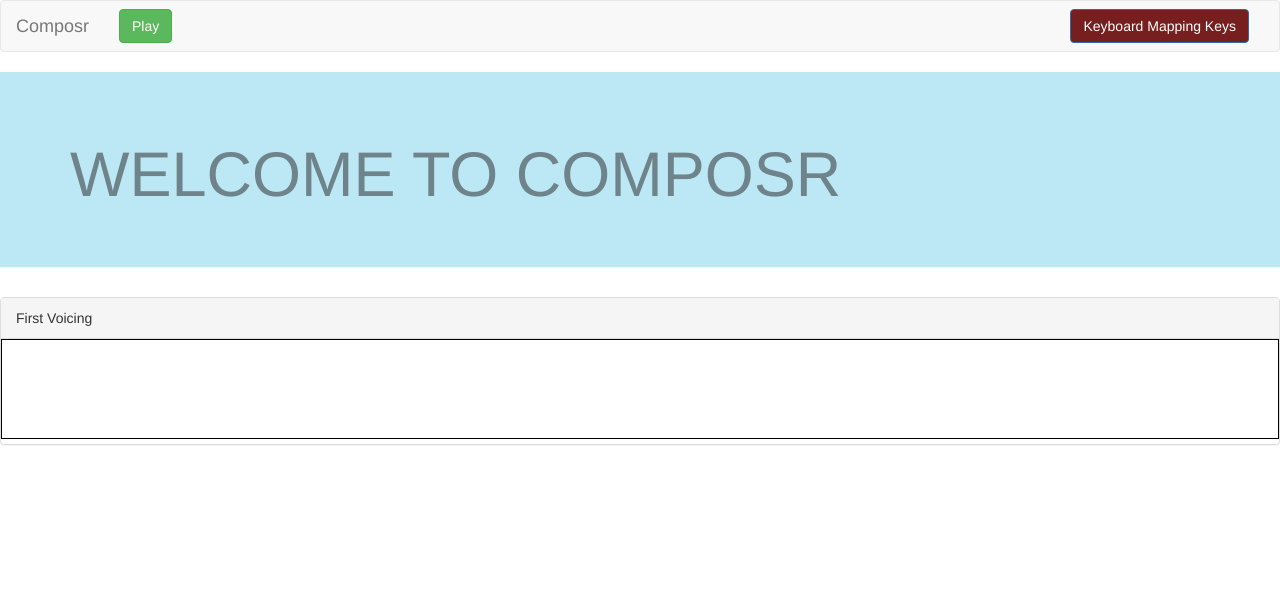
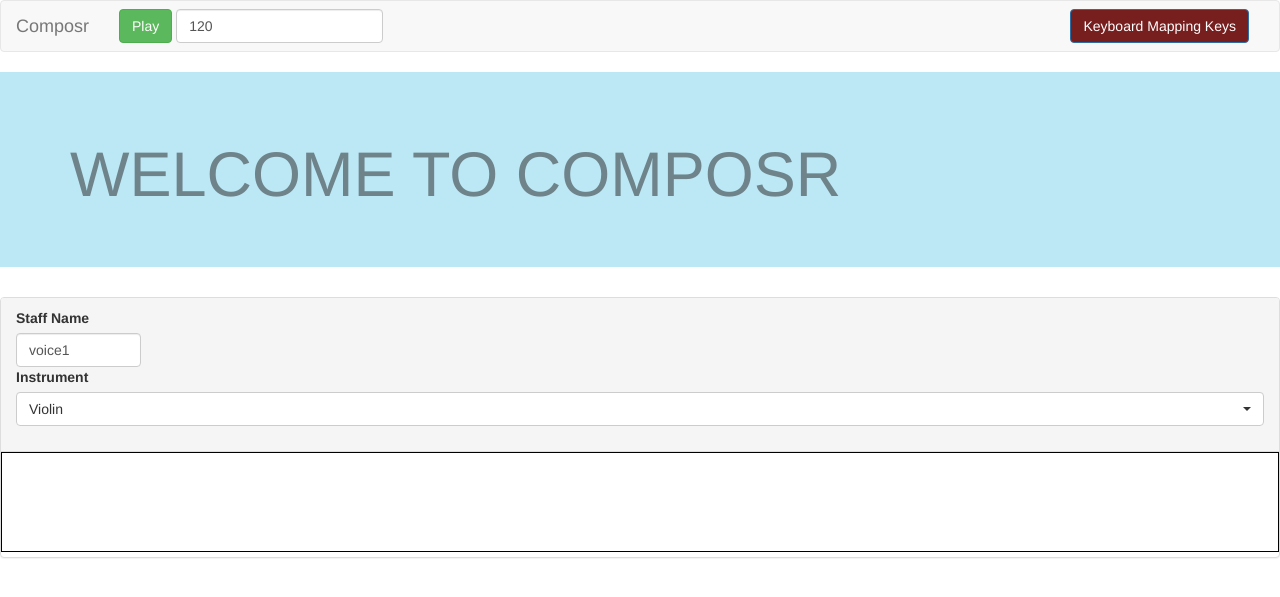
Before and after one commit to raffy4284/Music158Project, a Django app: page /m158/ in a window 1280 px wide. Shown: the top 597 px of the page. Run offline with Django 3.2, Linux system fonts and the light colour scheme; parts of the project's set-up code (start-up, migrations or seed data) failed here and were passed over; some libraries are stand-ins or nearby versions; some web fonts are replaced.

Commit message:
almost done

```diff
--- a/musicInterface/static/musicInterface/style.js
+++ b/musicInterface/static/musicInterface/style.js
@@ -7,8 +7,8 @@
 var play = document.getElementById("play");
 var numStaves = 1;
 $("#play").submit(function(e){
-  console.log("FLAG");
-  var score = Array();
+  var tempo = document.getElementById("tempo").value
+  var score = {};
   var max = {};
   for(var i = 0; i < numStaves; i++){
     var notes = document.getElementById("staff1").value;
@@ -17,7 +17,7 @@ $("#play").submit(function(e){
       switch(notes[j]){
         case "@":
           items = {};
-          items["notes"] = 48;
+          items["notes"] = 57;
           items["dur"] = 0.0625;
           items["vel"] = 1;
           max[bar] = items
@@ -25,7 +25,7 @@ $("#play").submit(function(e){
           break;
         case "A":
           items = {};
-          items["notes"] = 50;
+          items["notes"] = 59;
           items["dur"] = 0.0625;
           items["vel"] = 1;
           max[bar] = items
@@ -33,7 +33,7 @@ $("#play").submit(function(e){
           break;
         case "B":
           items = {};
-          items["notes"] = 52;
+          items["notes"] = 60;
           items["dur"] = 0.0625;
           items["vel"] = 1;
           max[bar] = items
@@ -41,7 +41,7 @@ $("#play").submit(function(e){
           break;
         case "C":
           items = {};
-          items["notes"] = 53;
+          items["notes"] = 62;
           items["dur"] = 0.0625;
           items["vel"] = 1;
           max[bar] = items
@@ -49,15 +49,15 @@ $("#play").submit(function(e){
           break;
         case "D":
           items = {};
-          items["notes"] = 55;
+          items["notes"] = 64;
           items["dur"] = 0.0625;
           items["vel"] = 1;
           max[bar] = items
           bar+=1;
           break;
-         case "E":
+        case "E":
           items = {};
-          items["notes"] = 57;
+          items["notes"] = 65;
           items["dur"] = 0.0625;
           items["vel"] = 1;
           max[bar] = items
@@ -65,7 +65,7 @@ $("#play").submit(function(e){
           break;
         case "F":
           items = {};
-          items["notes"] = 59;
+          items["notes"] = 67;
           items["dur"] = 0.0625;
           items["vel"] = 1;
           max[bar] = items
@@ -73,7 +73,7 @@ $("#play").submit(function(e){
           break;
         case "G":
           items = {};
-          items["notes"] = 60;
+          items["notes"] = 69;
           items["dur"] = 0.0625;
           items["vel"] = 1;
           max[bar] = items
@@ -81,7 +81,7 @@ $("#play").submit(function(e){
           break;
         case "H":
           items = {};
-          items["notes"] = 62;
+          items["notes"] = 71;
           items["dur"] = 0.0625;
           items["vel"] = 1;
           max[bar] = items
@@ -89,7 +89,7 @@ $("#play").submit(function(e){
           break;
         case "I":
           items = {};
-          items["notes"] = 64;
+          items["notes"] = 72;
           items["dur"] = 0.0625;
           items["vel"] = 1;
           max[bar] = items
@@ -97,7 +97,7 @@ $("#play").submit(function(e){
           break;
         case "J":
           items = {};
-          items["notes"] = 65;
+          items["notes"] = 74;
           items["dur"] = 0.0625;
           items["vel"] = 1;
           max[bar] = items
@@ -105,7 +105,7 @@ $("#play").submit(function(e){
           break;
         case "K":
           items = {};
-          items["notes"] = 67;
+          items["notes"] = 76;
           items["dur"] = 0.0625;
           items["vel"] = 1;
           max[bar] = items
@@ -113,7 +113,7 @@ $("#play").submit(function(e){
           break;
         case "L":
           items = {};
-          items["notes"] = 69;
+          items["notes"] = 77;
           items["dur"] = 0.0625;
           items["vel"] = 1;
           max[bar] = items
@@ -121,7 +121,7 @@ $("#play").submit(function(e){
           break;
         case "M":
           items = {};
-          items["notes"] = 71;
+          items["notes"] = 79;
           items["dur"] = 0.0625;
           items["vel"] = 1;
           max[bar] = items
@@ -129,8 +129,408 @@ $("#play").submit(function(e){
           break;
         case "N":
           items = {};
+          items["notes"] = 81;
+          items["dur"] = 0.0625;
+          items["vel"] = 1;
+          max[bar] = items
+          bar+=1;
+          break;
+        case "P":
+          items = {};
+          items["notes"] = 57;
+          items["dur"] = 0.25;
+          items["vel"] = 1;
+          max[bar] = items
+          bar+=1;
+          break;
+        case "Q":
+          items = {};
+          items["notes"] = 59;
+          items["dur"] = 0.25;
+          items["vel"] = 1;
+          max[bar] = items
+          bar+=1;
+          break;
+        case "R":
+          items = {};
+          items["notes"] = 60;
+          items["dur"] = 0.25;
+          items["vel"] = 1;
+          max[bar] = items
+          bar+=1;
+          break;
+        case "S":
+          items = {};
+          items["notes"] = 62;
+          items["dur"] = 0.25;
+          items["vel"] = 1;
+          max[bar] = items
+          bar+=1;
+          break;
+        case "T":
+          items = {};
+          items["notes"] = 64;
+          items["dur"] = 0.25;
+          items["vel"] = 1;
+          max[bar] = items
+          bar+=1;
+          break;
+        case "U":
+          items = {};
+          items["notes"] = 65;
+          items["dur"] = 0.25;
+          items["vel"] = 1;
+          max[bar] = items
+          bar+=1;
+          break;
+        case "V":
+          items = {};
+          items["notes"] = 67;
+          items["dur"] = 0.25;
+          items["vel"] = 1;
+          max[bar] = items
+          bar+=1;
+          break;
+        case "W":
+          items = {};
+          items["notes"] = 69;
+          items["dur"] = 0.25;
+          items["vel"] = 1;
+          max[bar] = items
+          bar+=1;
+          break;
+        case "X":
+          items = {};
+          items["notes"] = 71;
+          items["dur"] = 0.25;
+          items["vel"] = 1;
+          max[bar] = items
+          bar+=1;
+          break;
+        case "Y":
+          items = {};
           items["notes"] = 72;
+          items["dur"] = 0.25;
+          items["vel"] = 1;
+          max[bar] = items
+          bar+=1;
+          break;
+        case "Z":
+          items = {};
+          items["notes"] = 74;
+          items["dur"] = 0.25;
+          items["vel"] = 1;
+          max[bar] = items
+          bar+=1;
+          break;
+        case "[":
+          items = {};
+          items["notes"] = 76;
+          items["dur"] = 0.25;
+          items["vel"] = 1;
+          max[bar] = items
+          bar+=1;
+          break;
+        case "\\":
+          items = {};
+          items["notes"] = 77;
+          items["dur"] = 0.25;
+          items["vel"] = 1;
+          max[bar] = items
+          bar+=1;
+          break;
+        case "]":
+          items = {};
+          items["notes"] = 79;
+          items["dur"] = 0.25;
+          items["vel"] = 1;
+          max[bar] = items
+          bar+=1;
+          break;
+        case "^":
+          items = {};
+          items["notes"] = 81;
+          items["dur"] = 0.25;
+          items["vel"] = 1;
+          max[bar] = items
+          bar+=1;
+          break;
+        case "`":
+          items = {};
+          items["notes"] = 57;
+          items["dur"] = 0.5;
+          items["vel"] = 1;
+          max[bar] = items
+          bar+=1;
+          break;
+        case "a":
+          items = {};
+          items["notes"] = 59;
+          items["dur"] = 0.5;
+          items["vel"] = 1;
+          max[bar] = items
+          bar+=1;
+          break;
+        case "b":
+          items = {};
+          items["notes"] = 60;
+          items["dur"] = 0.5;
+          items["vel"] = 1;
+          max[bar] = items
+          bar+=1;
+          break;
+        case "c":
+          items = {};
+          items["notes"] = 62;
+          items["dur"] = 0.5;
+          items["vel"] = 1;
+          max[bar] = items
+          bar+=1;
+          break;
+        case "d":
+          items = {};
+          items["notes"] = 64;
+          items["dur"] = 0.5;
+          items["vel"] = 1;
+          max[bar] = items
+          bar+=1;
+          break;
+        case "e":
+          items = {};
+          items["notes"] = 65;
+          items["dur"] = 0.5;
+          items["vel"] = 1;
+          max[bar] = items
+          bar+=1;
+          break;
+        case "f":
+          items = {};
+          items["notes"] = 67;
+          items["dur"] = 0.5;
+          items["vel"] = 1;
+          max[bar] = items
+          bar+=1;
+          break;
+        case "g":
+          items = {};
+          items["notes"] = 69;
+          items["dur"] = 0.5;
+          items["vel"] = 1;
+          max[bar] = items
+          bar+=1;
+          break;
+        case "h":
+          items = {};
+          items["notes"] = 71;
+          items["dur"] = 0.5;
+          items["vel"] = 1;
+          max[bar] = items
+          bar+=1;
+          break;
+        case "i":
+          items = {};
+          items["notes"] = 72;
+          items["dur"] = 0.5;
+          items["vel"] = 1;
+          max[bar] = items
+          bar+=1;
+          break;
+        case "j":
+          items = {};
+          items["notes"] = 74;
+          items["dur"] = 0.5;
+          items["vel"] = 1;
+          max[bar] = items
+          bar+=1;
+          break;
+        case "k":
+          items = {};
+          items["notes"] = 76;
+          items["dur"] = 0.5;
+          items["vel"] = 1;
+          max[bar] = items
+          bar+=1;
+          break;
+        case "l":
+          items = {};
+          items["notes"] = 77;
+          items["dur"] = 0.5;
+          items["vel"] = 1;
+          max[bar] = items
+          bar+=1;
+          break;
+        case "m":
+          items = {};
+          items["notes"] = 79;
+          items["dur"] = 0.5;
+          items["vel"] = 1;
+          max[bar] = items
+          bar+=1;
+          break;
+        case "n":
+          items = {};
+          items["notes"] = 81;
+          items["dur"] = 0.5;
+          items["vel"] = 1;
+          max[bar] = items
+          bar+=1;
+          break;
+        case "p":
+          items = {};
+          items["notes"] = 57;
+          items["dur"] = 1;
+          items["vel"] = 1;
+          max[bar] = items
+          bar+=1;
+          break;
+        case "q":
+          items = {};
+          items["notes"] = 59;
+          items["dur"] = 1;
+          items["vel"] = 1;
+          max[bar] = items
+          bar+=1;
+          break;
+        case "r":
+          items = {};
+          items["notes"] = 60;
+          items["dur"] = 1;
+          items["vel"] = 1;
+          max[bar] = items
+          bar+=1;
+          break;
+        case "s":
+          items = {};
+          items["notes"] = 62;
+          items["dur"] = 1;
+          items["vel"] = 1;
+          max[bar] = items
+          bar+=1;
+          break;
+        case "t":
+          items = {};
+          items["notes"] = 64;
+          items["dur"] = 1;
+          items["vel"] = 1;
+          max[bar] = items
+          bar+=1;
+          break;
+        case "u":
+          items = {};
+          items["notes"] = 65;
+          items["dur"] = 1;
+          items["vel"] = 1;
+          max[bar] = items
+          bar+=1;
+          break;
+        case "v":
+          items = {};
+          items["notes"] = 67;
+          items["dur"] = 1;
+          items["vel"] = 1;
+          max[bar] = items
+          bar+=1;
+          break;
+        case "w":
+          items = {};
+          items["notes"] = 69;
+          items["dur"] = 1;
+          items["vel"] = 1;
+          max[bar] = items
+          bar+=1;
+          break;
+        case "x":
+          items = {};
+          items["notes"] = 71;
+          items["dur"] = 1;
+          items["vel"] = 1;
+          max[bar] = items
+          bar+=1;
+          break;
+        case "y":
+          items = {};
+          items["notes"] = 72;
+          items["dur"] = 1;
+          items["vel"] = 1;
+          max[bar] = items
+          bar+=1;
+          break;
+        case "z":
+          items = {};
+          items["notes"] = 74;
+          items["dur"] = 1;
+          items["vel"] = 1;
+          max[bar] = items
+          bar+=1;
+          break;
+        case "{":
+          items = {};
+          items["notes"] = 76;
+          items["dur"] = 1;
+          items["vel"] = 1;
+          max[bar] = items
+          bar+=1;
+          break;
+        case "|":
+          items = {};
+          items["notes"] = 77;
+          items["dur"] = 1;
+          items["vel"] = 1;
+          max[bar] = items
+          bar+=1;
+          break;
+        case "}":
+          items = {};
+          items["notes"] = 79;
+          items["dur"] = 1;
+          items["vel"] = 1;
+          max[bar] = items
+          bar+=1;
+          break;
+        case "~":
+          items = {};
+          items["notes"] = 81;
+          items["dur"] = 1;
+          items["vel"] = 1;
+          max[bar] = items
+          bar+=1;
+          break;
+        case "8":
+          items = {};
+          items["notes"] = 1;
           items["dur"] = 0.0625;
+          items["vel"] = 1;
+          max[bar] = items
+          bar+=1;
+          break;
+        case "9":
+          items = {};
+          items["notes"] = 1;
+          items["dur"] = 0.125;
+          items["vel"] = 1;
+          max[bar] = items
+          bar+=1;
+          break;
+        case ":":
+          items = {};
+          items["notes"] = 1;
+          items["dur"] = 0.25;
+          items["vel"] = 1;
+          max[bar] = items
+          bar+=1;
+          break;
+        case ";":
+          items = {};
+          items["notes"] = 1;
+          items["dur"] = 0.5;
+          items["vel"] = 1;
+          max[bar] = items
+          bar+=1;
+          break;
+        case "<":
+          items = {};
+          items["notes"] = 1;
+          items["dur"] = 1;
           items["vel"] = 1;
           max[bar] = items
           bar+=1;
@@ -140,7 +540,9 @@ $("#play").submit(function(e){
     score[i]={}
     score[i]["max"] = max
     score[i]["NumNotes"] = bar
+
   }
+  score["tempo"]=tempo
   $.ajax({
     url: "http://localhost:8000/m158/process",
     type: "GET",
--- a/musicInterface/templates/base.html
+++ b/musicInterface/templates/base.html
@@ -10,9 +10,11 @@
     <meta name="viewport" content="width=device-width, initial-scale=1">
     <!-- The above 3 meta tags *must* come first in the head; any other head content must come *after* these tags -->
     <title>Composr</title>
-   <link href="http://db.onlinewebfonts.com/c/e103c9b092075f838f7f07afca695af7?family=MusiQwik" rel="stylesheet" type="text/css"/>
+    <link href="http://db.onlinewebfonts.com/c/e103c9b092075f838f7f07afca695af7?family=MusiQwik" rel="stylesheet" type="text/css"/>
 
     <!-- Bootstrap -->
+    <!-- Latest compiled and minified CSS -->
+    <link rel="stylesheet" href="https://cdnjs.cloudflare.com/ajax/libs/bootstrap-select/1.9.3/css/bootstrap-select.min.css">
     <link href="https://maxcdn.bootstrapcdn.com/bootstrap/3.3.6/css/bootstrap.min.css" rel="stylesheet">
     <link href="{% static 'musicInterface/style.css' %}" rel="stylesheet" type="text/css">
 
@@ -38,5 +40,8 @@
     <script type = "text/javascript" src="https://maxcdn.bootstrapcdn.com/bootstrap/3.3.6/js/bootstrap.min.js"></script>
     <script type = "text/javascript" src = 'https://code.jquery.com/jquery-1.11.3.min.js'></script>
     <script type = "text/javascript" src = "{% static 'musicInterface/style.js' %}"></script>
+    <!-- Latest compiled and minified JavaScript -->
+    <script src="https://cdnjs.cloudflare.com/ajax/libs/bootstrap-select/1.9.3/js/bootstrap-select.min.js"></script>
+
   </body>
 </html>
--- a/musicInterface/templates/components/navbar.html
+++ b/musicInterface/templates/components/navbar.html
@@ -17,6 +17,9 @@
         <li>
           <form class="navbar-form navbar-left" id="play" role="search" method="get">
             <input type="submit" class="btn btn-success" value="Play">
+            <div class="form-group">
+              <input type="number" class="form-control" value="120" id="tempo">
+            </div>
           </form>
         </li>
       </ul>
--- a/musicInterface/templates/musicInterface/index.html
+++ b/musicInterface/templates/musicInterface/index.html
@@ -1,7 +1,25 @@
 {% extends 'base.html' %}
 {% block content %}
-<div class="panel panel-default">
-  <div class="panel-heading">First Voicing</div>
+
+
+<div class="panel panel-default" id="1voice">
+    <div class="panel-heading">
+
+      <div class="form-group">
+        <label for="1voiceLabel">Staff Name</label>
+        <input id="1voiceLabel" value="voice1" type="text" class="form-control" style="width:10%;" ></input>
+
+        <label for="1instrument">Instrument</label>
+        <select class="selectpicker form-control" id="1instrument">
+          <option>Violin</option>
+          <option>Clarinet</option>
+        </select>
+
+      </div>
+
+
+
+    </div>
     <textarea id="staff1" class="panel-body" wrap="off"></textarea>
   </div>
 </div>
--- a/musicInterface/views.py
+++ b/musicInterface/views.py
@@ -18,7 +18,8 @@ def process(request):
         return HttpResponse("ERROR 405");
     else:
         numNotes = int(request.GET["score[0][NumNotes]"])
-
+        tempo = int(request.GET["score[tempo]"])
+        milliseconds = int(((60./tempo * 1000.*100000)/100000)*4)
         noteList = list()
         for note in range(0,numNotes):
             noteVals = int(request.GET["score[0][max]["+str(note)+"][notes]"])
@@ -27,9 +28,10 @@ def process(request):
             oNote = o.message("/note",noteVals)
             oVel = o.message("/vel", noteVel)
             oDur = o.message("/dur", noteDur)
-            noteList.append([oNote,oVel,oDur])
-
+            oTempo = o.message("/tempo",milliseconds)
+            noteList.append([oNote,oVel,oDur, oTempo])
         Score = o.bundle(messages = [o.message("/notes", [o.bundle(messages = odotMessage) for odotMessage in noteList])])
+        print Score
         send(Score)
 
         return HttpResponse("SUCCESS");
```
Also changed, not shown: 7 other files.
